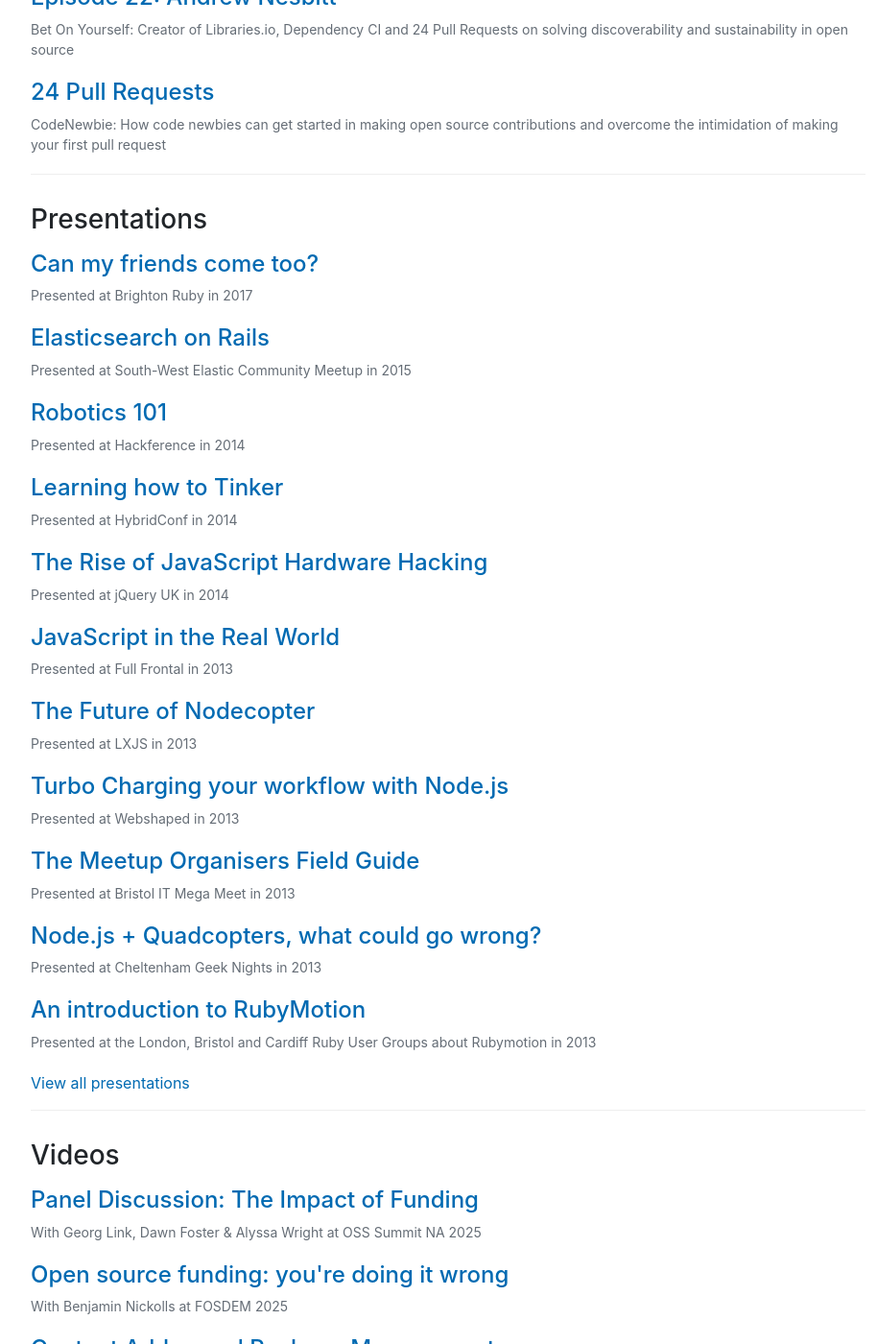
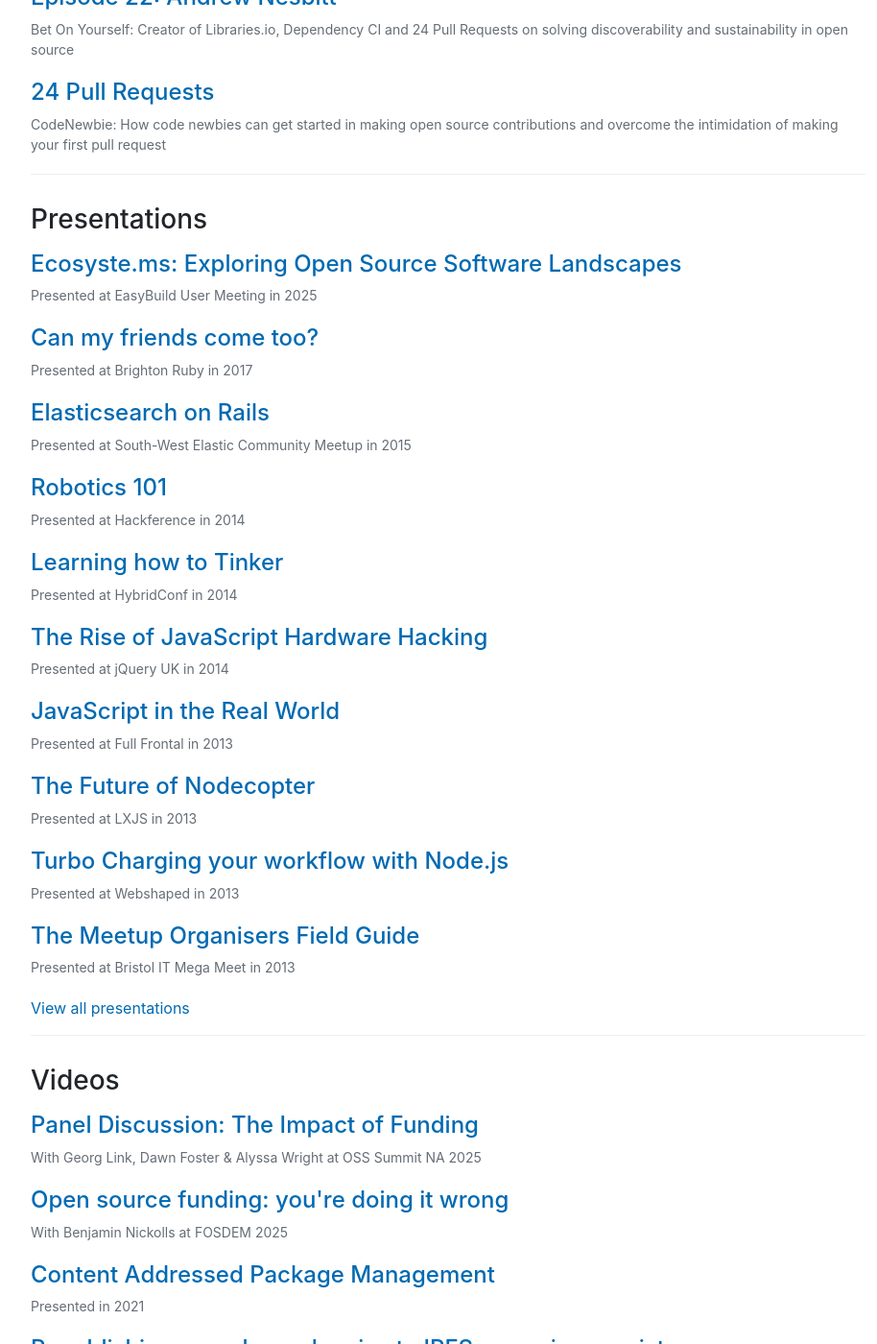
Before and after one commit to andrew/nesbitt.io, a Jekyll site: the page built from index.md, in a window 1280 px wide and 1400 px high, scrolled down 2730 px. Shown: the whole window at 96% size, without its empty margins (173-1087 px from the left). Built offline with Jekyll 4.4.1, drawn with Linux system fonts in a browser that asks for light colours.

Commit message:
Update presentations section: add new talk and remove outdated entries

```diff
--- a/_layouts/home.html
+++ b/_layouts/home.html
@@ -183,6 +183,10 @@
   <h3>Presentations</h3>
   <ul>
     <li>
+      <h4><a href='https://speakerdeck.com/andrew/ecosyste-dot-ms-conference-talk-at-easybuild-user-meeting'>Ecosyste.ms: Exploring Open Source Software Landscapes</a></h4>
+      <p>Presented at EasyBuild User Meeting in 2025</p>
+    </li>
+    <li>
       <h4><a href='https://speakerdeck.com/andrew/can-my-friends-come-too'>Can my friends come too?</a></h4>
       <p>Presented at Brighton Ruby in 2017</p>
     </li>
@@ -217,14 +221,6 @@
     <li>
       <h4><a href='https://speakerdeck.com/andrew/the-meetup-organisers-field-guide'>The Meetup Organisers Field Guide</a></h4>
       <p>Presented at Bristol IT Mega Meet in 2013</p>
-    </li>
-    <li>
-      <h4><a href='https://speakerdeck.com/andrew/nodecopter-cheltenham-geek-nights'>Node.js + Quadcopters, what could go wrong?</a></h4>
-      <p>Presented at Cheltenham Geek Nights in 2013</p>
-    </li>
-    <li>
-      <h4><a href='https://speakerdeck.com/andrew/an-introduction-to-rubymotion'>An introduction to RubyMotion</a></h4>
-      <p>Presented at the London, Bristol and Cardiff Ruby User Groups about Rubymotion in 2013</p>
     </li>
     </ul>
   <p><a href="https://speakerdeck.com/andrew">View all presentations</a></p>
```
